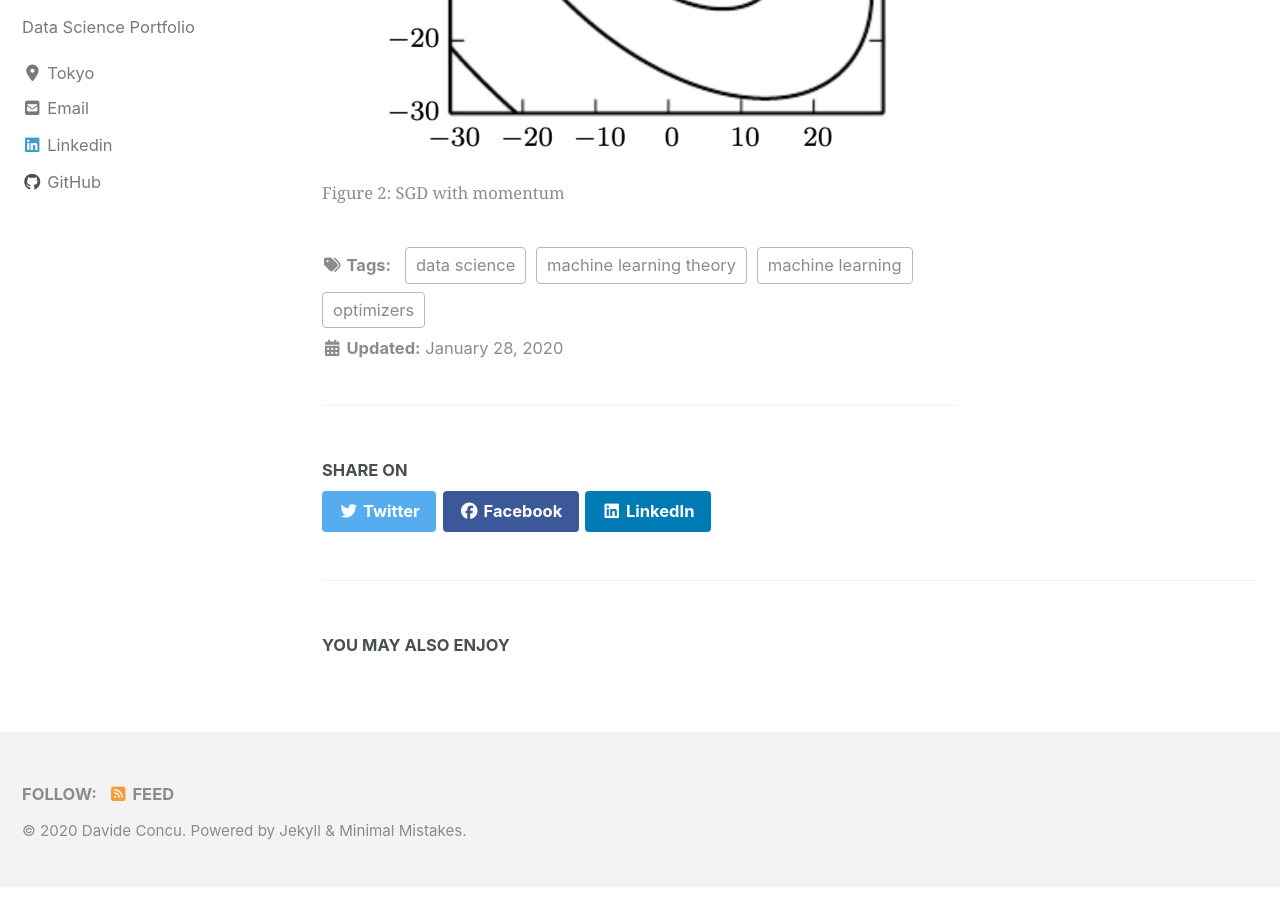
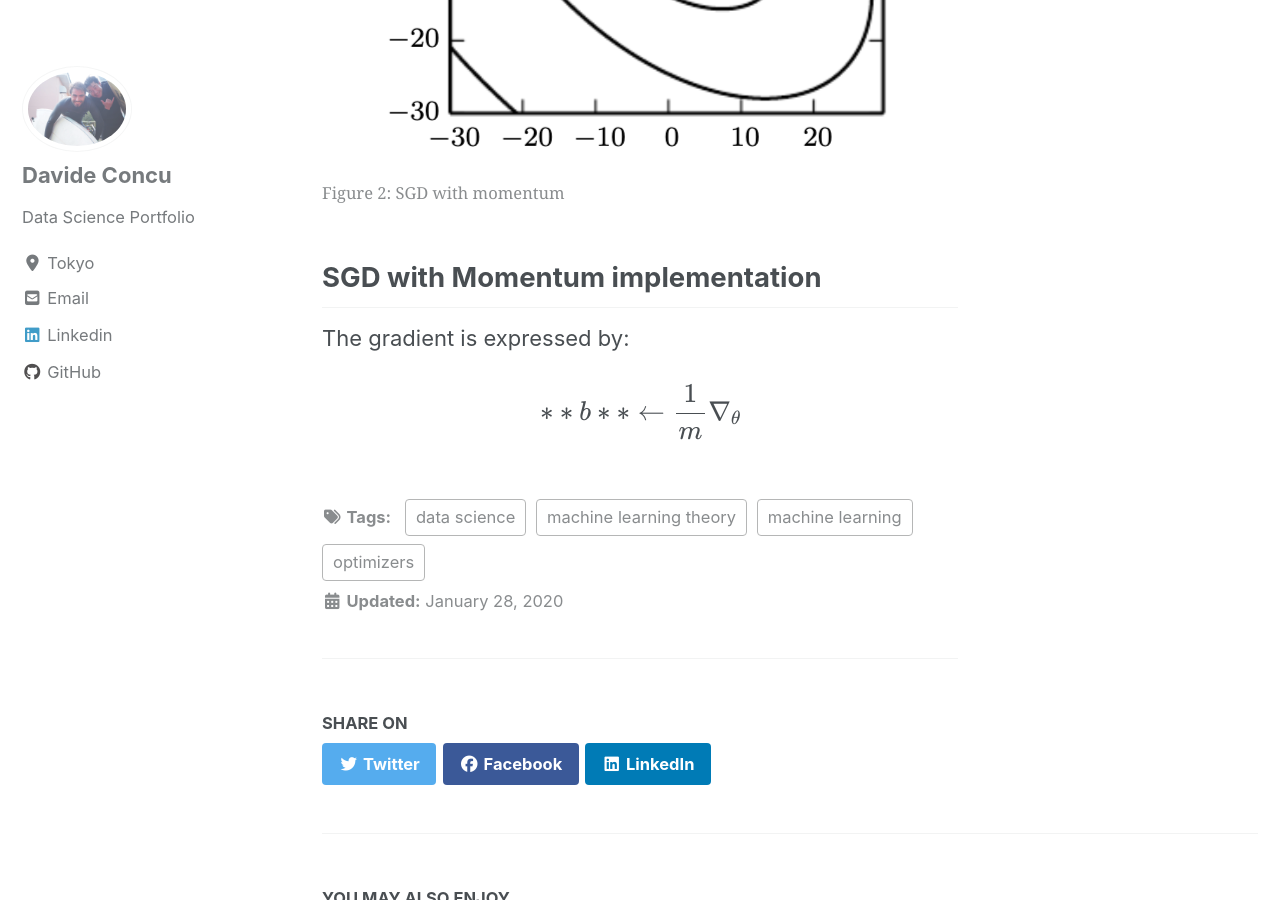
Before and after one commit to DavideDaz/EntuData, a Jekyll site: the page built from _posts/2020-01-28-OptimizersComparison.md, in a window 1280 px wide and 900 px high, scrolled down 3752 px. Built offline with Jekyll 4.4.1, drawn with Linux system fonts in a browser that asks for light colours; cached includes are drawn as plain includes; nearby versions of some CDN libraries; formulas are drawn with MathJax 3; some of the changed text lies outside the part shown.

Commit message:
Optimizer Post draft equations

```diff
--- a/_posts/2020-01-28-OptimizersComparison.md
+++ b/_posts/2020-01-28-OptimizersComparison.md
@@ -42,3 +42,9 @@ The result it is a faster descent towards the local minima with a dumped oscilla
 
 <img src="{{ site.url }}{{ site.baseurl }}/OptimizerComparison/Momentum.png" alt="SGD with momentum" class="align-center">
 <figcaption>Figure 2: SGD with momentum</figcaption>
+
+## SGD with Momentum implementation
+
+The gradient is expressed by:
+
+$$ **b** \leftarrow \frac{1}{m}\nabla_\theta$$
```
